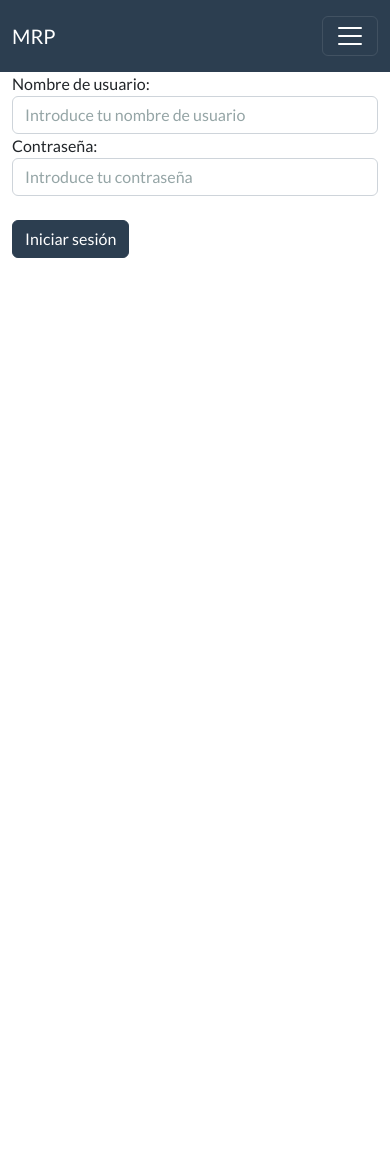
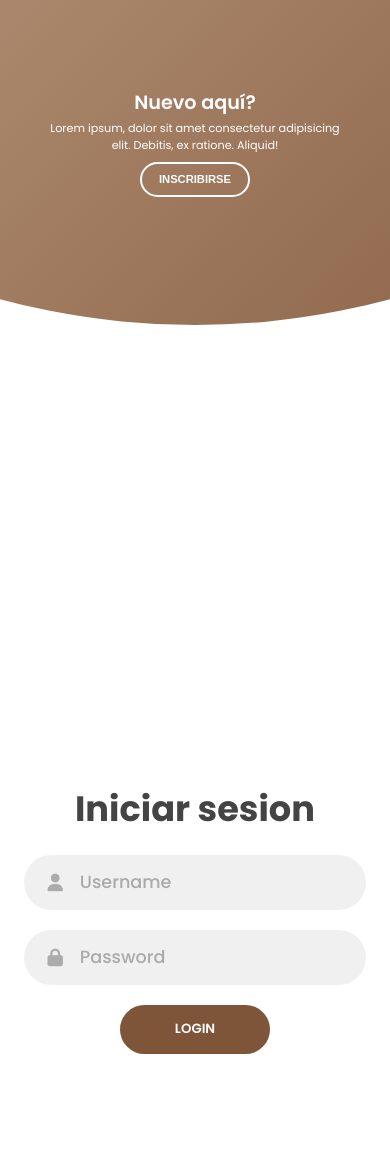
Before and after one commit to ferschoneich01/SistemaMRP, a Flask app: page /signIn in a window 390 px wide. Run offline with Flask 3, Linux system fonts and the light colour scheme; some libraries are stand-ins or nearby versions.

Commit message:
Agregando la plantilla Sign In

```diff
--- /dev/null
+++ b/src/static/css/signIn.css
@@ -0,0 +1,401 @@
+@import url("https://fonts.googleapis.com/css2?family=Poppins:wght@200;300;400;500;600;700;800&display=swap");
+
+* {
+    margin: 0;
+    padding: 0;
+    box-sizing: border-box;
+}
+
+body,
+input {
+    font-family: "Poppins", sans-serif;
+}
+
+.container {
+    position: relative;
+    width: 100%;
+    background-color: #fff;
+    min-height: 100vh;
+    overflow: hidden;
+}
+
+.forms-container {
+    position: absolute;
+    width: 100%;
+    height: 100%;
+    top: 0;
+    left: 0;
+}
+
+.signin-signup {
+    position: absolute;
+    top: 50%;
+    transform: translate(-50%, -50%);
+    left: 75%;
+    width: 50%;
+    transition: 1s 0.7s ease-in-out;
+    display: grid;
+    grid-template-columns: 1fr;
+    z-index: 5;
+}
+
+form {
+    display: flex;
+    align-items: center;
+    justify-content: center;
+    flex-direction: column;
+    padding: 0rem 5rem;
+    transition: all 0.2s 0.7s;
+    overflow: hidden;
+    grid-column: 1 / 2;
+    grid-row: 1 / 2;
+}
+
+form.sign-up-form {
+    opacity: 0;
+    z-index: 1;
+}
+
+form.sign-in-form {
+    z-index: 2;
+}
+
+.title {
+    font-size: 2.2rem;
+    color: #444;
+    margin-bottom: 10px;
+}
+
+.input-field {
+    max-width: 380px;
+    width: 100%;
+    background-color: #f0f0f0;
+    margin: 10px 0;
+    height: 55px;
+    border-radius: 55px;
+    display: grid;
+    grid-template-columns: 15% 85%;
+    padding: 0 0.4rem;
+    position: relative;
+}
+
+.input-field i {
+    text-align: center;
+    line-height: 55px;
+    color: #acacac;
+    transition: 0.5s;
+    font-size: 1.1rem;
+}
+
+.input-field input {
+    background: none;
+    outline: none;
+    border: none;
+    line-height: 1;
+    font-weight: 600;
+    font-size: 1.1rem;
+    color: #333;
+}
+
+.input-field input::placeholder {
+    color: #aaa;
+    font-weight: 500;
+}
+
+.social-text {
+    padding: 0.7rem 0;
+    font-size: 1rem;
+}
+
+.social-media {
+    display: flex;
+    justify-content: center;
+}
+
+.social-icon {
+    height: 46px;
+    width: 46px;
+    display: flex;
+    justify-content: center;
+    align-items: center;
+    margin: 0 0.45rem;
+    color: #333;
+    border-radius: 50%;
+    border: 1px solid #333;
+    text-decoration: none;
+    font-size: 1.1rem;
+    transition: 0.3s;
+}
+
+.social-icon:hover {
+    color: #B92C2E;
+    border-color: #B92C2E;
+}
+
+.btn {
+    width: 150px;
+    background-color: #7F5539;
+    border: none;
+    outline: none;
+    height: 49px;
+    border-radius: 49px;
+    color: #fff;
+    text-transform: uppercase;
+    font-weight: 600;
+    margin: 10px 0;
+    cursor: pointer;
+    transition: 0.5s;
+}
+
+.btn:hover {
+    background-color: #7F5539;
+}
+
+.panels-container {
+    position: absolute;
+    height: 100%;
+    width: 100%;
+    top: 0;
+    left: 0;
+    display: grid;
+    grid-template-columns: repeat(2, 1fr);
+}
+
+.container:before {
+    content: "";
+    position: absolute;
+    height: 2000px;
+    width: 2000px;
+    top: -10%;
+    right: 48%;
+    transform: translateY(-50%);
+    background-image: linear-gradient(-45deg, #7f5539 0%, #E6CCB2 100%);
+    transition: 1.8s ease-in-out;
+    border-radius: 50%;
+    z-index: 6;
+}
+
+.image {
+    width: 85%;
+    transition: transform 1.1s ease-in-out;
+    transition-delay: 0.4s;
+}
+
+.panel {
+    display: flex;
+    flex-direction: column;
+    align-items: flex-end;
+    justify-content: space-around;
+    text-align: center;
+    z-index: 6;
+}
+
+.left-panel {
+    pointer-events: all;
+    padding: 3rem 17% 2rem 12%;
+}
+
+.right-panel {
+    pointer-events: none;
+    padding: 3rem 12% 2rem 17%;
+}
+
+.panel .content {
+    color: #fff;
+    transition: transform 0.9s ease-in-out;
+    transition-delay: 0.6s;
+}
+
+.panel h3 {
+    font-weight: 600;
+    line-height: 1;
+    font-size: 1.5rem;
+}
+
+.panel p {
+    font-size: 0.95rem;
+    padding: 0.7rem 0;
+}
+
+.btn.transparent {
+    margin: 0;
+    background: none;
+    border: 2px solid #fff;
+    width: 130px;
+    height: 41px;
+    font-weight: 600;
+    font-size: 0.8rem;
+}
+
+.right-panel .image,
+.right-panel .content {
+    transform: translateX(800px);
+
+}
+
+/*animaciones*/
+
+.container.sign-up-mode:before {
+    transform: translate(100%, -50%);
+    right: 52%;
+  }
+
+  .container.sign-up-mode .left-panel .image,
+  .container.sign-up-mode .left-panel .content {
+    transform: translateX(-800px);
+  }
+
+  .container.sign-up-mode .signin-signup {
+    left: 25%;
+  }
+
+  .container.sign-up-mode form.sign-up-form {
+    opacity: 1;
+    z-index: 2;
+  }
+
+  .container.sign-up-mode form.sign-in-form {
+    opacity: 0;
+    z-index: 1;
+  }
+  .container.sign-up-mode .right-panel .image,
+  .container.sign-up-mode .right-panel .content {
+    transform: translateX(0%);
+  }
+  .container.sign-up-mode .left-panel {
+    pointer-events: none;
+  }
+  .container.sign-up-mode .right-panel {
+    pointer-events: all;
+  }
+@media (max-width: 870px) {
+    .container {
+        min-height: 800px;
+        height: 100vh;
+    }
+
+    .signin-signup {
+        width: 100%;
+        top: 95%;
+        transform: translate(-50%, -100%);
+        transition: 1s 0.8s ease-in-out;
+    }
+
+    .signin-signup,
+    .container.sign-up-mode .signin-signup {
+        left: 50%;
+    }
+
+    .panels-container {
+        grid-template-columns: 1fr;
+        grid-template-rows: 1fr 2fr 1fr;
+    }
+
+    .panel {
+        flex-direction: row;
+        justify-content: space-around;
+        align-items: center;
+        padding: 2.5rem 8%;
+        grid-column: 1 / 2;
+    }
+
+    .right-panel {
+        grid-row: 3 / 4;
+    }
+
+    .left-panel {
+        grid-row: 1 / 2;
+    }
+
+    .image {
+        width: 200px;
+        transition: transform 0.9s ease-in-out;
+        transition-delay: 0.6s;
+    }
+
+    .panel .content {
+        padding-right: 15%;
+        transition: transform 0.9s ease-in-out;
+        transition-delay: 0.8s;
+    }
+
+    .panel h3 {
+        font-size: 1.2rem;
+    }
+
+    .panel p {
+        font-size: 0.7rem;
+        padding: 0.5rem 0;
+    }
+
+    .btn.transparent {
+        width: 110px;
+        height: 35px;
+        font-size: 0.7rem;
+    }
+
+    .container:before {
+        width: 1500px;
+        height: 1500px;
+        transform: translateX(-50%);
+        left: 30%;
+        bottom: 68%;
+        right: initial;
+        top: initial;
+        transition: 2s ease-in-out;
+    }
+
+    .container.sign-up-mode:before {
+        transform: translate(-50%, 100%);
+        bottom: 32%;
+        right: initial;
+    }
+
+    .container.sign-up-mode .left-panel .image,
+    .container.sign-up-mode .left-panel .content {
+        transform: translateY(-300px);
+    }
+
+    .container.sign-up-mode .right-panel .image,
+    .container.sign-up-mode .right-panel .content {
+        transform: translateY(0px);
+    }
+
+    .right-panel .image,
+    .right-panel .content {
+        transform: translateY(300px);
+    }
+
+    .container.sign-up-mode .signin-signup {
+        top: 5%;
+        transform: translate(-50%, 0);
+    }
+}
+
+@media (max-width: 570px) {
+    form {
+        padding: 0 1.5rem;
+    }
+
+    .image {
+        display: none;
+    }
+
+    .panel .content {
+        padding: 0.5rem 1rem;
+    }
+
+    .container {
+        padding: 1.5rem;
+    }
+
+    .container:before {
+        bottom: 72%;
+        left: 50%;
+    }
+
+    .container.sign-up-mode:before {
+        bottom: 28%;
+        left: 50%;
+    }
+}
--- /dev/null
+++ b/src/static/js/signIn.js
@@ -0,0 +1,9 @@
+const container = document.querySelector(".container")
+const btnregistrase=document.getElementById("sign-up-btn")
+const btniniciarsesion=document.getElementById("sign-in-btn")
+btnregistrase.addEventListener("click",()=>{
+    container.classList.add("sign-up-mode")
+})
+btniniciarsesion.addEventListener("click",()=>{
+    container.classList.remove("sign-up-mode")
+})
--- a/src/templates/signIn.html
+++ b/src/templates/signIn.html
@@ -1,28 +1,107 @@
-{% extends 'layout.html' %}
-{% block body %}
+<!DOCTYPE html>
+<html lang="es">
+<head>
+    <meta charset="UTF-8">
+    <meta http-equiv="X-UA-Compatible" content="IE=edge">
+    <meta name="viewport" content="width=device-width, initial-scale=1.0">
+    <title>Document</title>
+    <script src="https://kit.fontawesome.com/3a51046e32.js" crossorigin="anonymous"></script>
+    <link rel="stylesheet" href="{{url_for('static', filename='css/signIn.css')}}">
+</head>
+<body>
+    <div class="container">
+        <div class="forms-container">
+          <div class="signin-signup">
+            <form action="#" class="sign-in-form">
+              <h2 class="title">Iniciar sesion</h2>
+              <div class="input-field">
+                <i class="fas fa-user"></i>
+                <input type="text" placeholder="Username" />
+              </div>
+              <div class="input-field">
+                <i class="fas fa-lock"></i>
+                <input type="password" placeholder="Password" />
+              </div>
+              <input type="submit" value="Login" class="btn solid" />
+              <!-- <p class="social-text">O Iniciar sesión con plataformas sociales</p>
+              <div class="social-media">
+                <a href="#" class="social-icon">
+                  <i class="fab fa-facebook-f"></i>
+                </a>
+                <a href="#" class="social-icon">
+                  <i class="fab fa-twitter"></i>
+                </a>
+                <a href="#" class="social-icon">
+                  <i class="fab fa-google"></i>
+                </a>
+                <a href="#" class="social-icon">
+                  <i class="fab fa-linkedin-in"></i>
+                </a>
+              </div> -->
+            </form>
+            <form action="#" class="sign-up-form">
+              <h2 class="title">Inscribirse</h2>
+              <div class="input-field">
+                <i class="fas fa-user"></i>
+                <input type="text" placeholder="Username" />
+              </div>
+              <div class="input-field">
+                <i class="fas fa-envelope"></i>
+                <input type="email" placeholder="Email" />
+              </div>
+              <div class="input-field">
+                <i class="fas fa-lock"></i>
+                <input type="password" placeholder="Password" />
+              </div>
+              <input type="submit" class="btn" value="Sign up" />
+              <!-- <p class="social-text">O Regístrese con las plataformas sociales</p>
+              <div class="social-media">
+                <a href="#" class="social-icon">
+                  <i class="fab fa-facebook-f"></i>
+                </a>
+                <a href="#" class="social-icon">
+                  <i class="fab fa-twitter"></i>
+                </a>
+                <a href="#" class="social-icon">
+                  <i class="fab fa-google"></i>
+                </a>
+                <a href="#" class="social-icon">
+                  <i class="fab fa-linkedin-in"></i>
+                </a>
+              </div> -->
+            </form>
+          </div>
+        </div>
 
-<form action="/signIn" method="POST">
-    <div class="form-group">
-        <label for="usuario">Nombre de usuario:</label>
-        <input name="username" type="text" class="form-control" id="usuario"
-            placeholder="Introduce tu nombre de usuario">
-    </div>
-    <div class="form-group">
-        <label for="contraseña">Contraseña:</label>
-        <input name="password" type="password" class="form-control" id="contraseña"
-            placeholder="Introduce tu contraseña">
-    </div>
-    {% with messages = get_flashed_messages() %}
-    {% if messages %}
-    <ul class=flashes>
-        {% for message in messages %}
-        <li>{{ message }}</li>
-        {% endfor %}
-    </ul>
-    {% endif %}
-    {% endwith %}
-    <br>
-    <button type="submit" class="btn btn-primary">Iniciar sesión</button>
-</form>
-
-{% endblock %}
+        <div class="panels-container">
+          <div class="panel left-panel">
+            <div class="content">
+              <h3>Nuevo aquí?</h3>
+              <p>
+                Lorem ipsum, dolor sit amet consectetur adipisicing elit. Debitis,
+                ex ratione. Aliquid!
+              </p>
+              <button class="btn transparent" id="sign-up-btn">
+                Inscribirse
+              </button>
+            </div>
+            <img src="{{url_for('static', filename='assets/icons/secure_login.svg')}}" class="image" alt="Secure Login Icon" id="cohete" />
+          </div>
+          <div class="panel right-panel">
+            <div class="content">
+              <h3>Uno de nosotros</h3>
+              <p>
+                Lorem ipsum dolor sit amet consectetur adipisicing elit. Nostrum
+                laboriosam ad deleniti.
+              </p>
+              <button class="btn transparent" id="sign-in-btn">
+                Iniciar sesión
+              </button>
+            </div>
+            <img src="{{url_for('static', filename='assets/icons/add_user_re.svg')}}" class="image" alt="" />
+          </div>
+        </div>
+      </div>
+    <script src="{{url_for('static', filename='js/signIn.js')}}"></script>
+</body>
+</html>
```
Also changed, not shown: src/static/assets/icons/add_user_re.svg (added), src/static/assets/icons/secure_login.svg (added).
